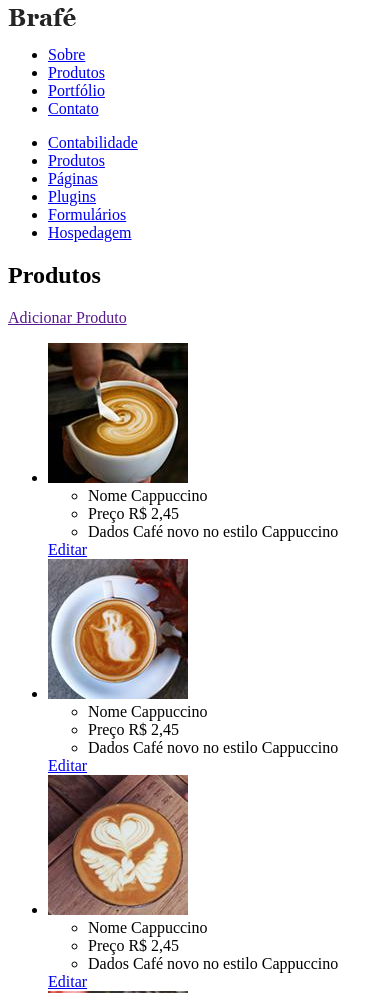
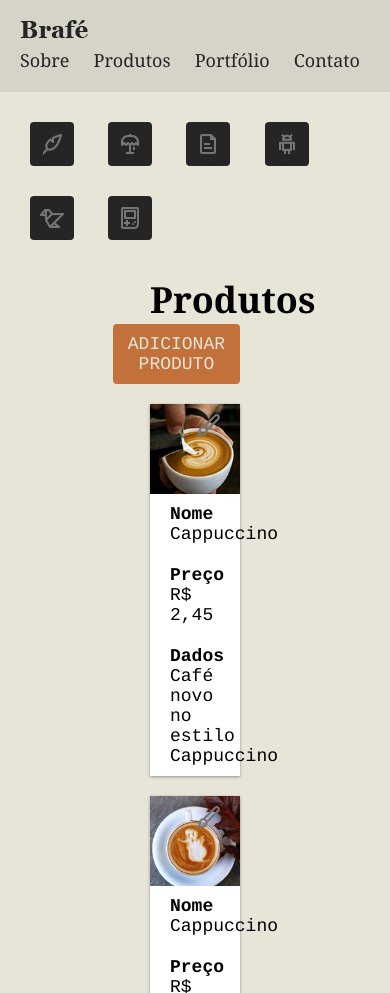
Before and after one commit to danielbaia/brafe, a plain HTML site: page brafe-3/brafe-3-puro/index.html in a window 390 px wide. Shown: the top 993 px of the page. Drawn offline with Linux system fonts and the light colour scheme.

Commit message:
add responsive page brafe 3 puro

```diff
--- /dev/null
+++ b/brafe-3/brafe-3-puro/css/style.css
@@ -0,0 +1,281 @@
+body,
+h1,
+h2,
+p,
+ul,
+li,
+a {
+    padding: 0px;
+    margin: 0px;
+}
+
+li {
+    list-style: none;
+}
+
+body {
+    box-sizing: border-box;
+    background: #E7E4D8;
+    font-family: Georgia, 'Times New Roman', Times, serif;
+}
+
+img {
+    display: block;
+    max-width: 100%;
+}
+
+
+/******HEADER******/
+
+.header {
+    padding: 20px;
+    background: #D6D3C8;
+}
+
+.header::after,
+.header::before {
+    content: "";
+    display: table;
+    clear: both;
+}
+
+.header-logo {
+    float: left;
+}
+
+.header-menu {
+    float: right;
+}
+
+.header-menu li {
+    display: inline-block;
+}
+
+.header-menu li a {
+    text-decoration: none;
+    padding: 0px 10px;
+    font-size: 1.125em;
+    color: #252525;
+}
+
+.header-menu li:first-child a {
+    padding-left: 0px;
+}
+
+@media (max-width: 739px) {
+    .header-logo {
+        float: none;
+    }
+    .header-menu {
+        margin-top: 10px;
+        float: none;
+    }
+}
+
+
+/****MAIN CONTAINER**/
+
+.main-container {
+    display: flex;
+}
+
+@media(max-width: 739px) {
+    .main-container {
+        flex-direction: column;
+    }
+}
+
+
+/*****MENU*****/
+
+.side-menu {
+    width: 300px;
+    background: #252525;
+    float: left;
+}
+
+.side-menu li {
+    display: block;
+    padding: 20px;
+}
+
+.side-menu li a {
+    display: block;
+    font-size: 1.125em;
+    text-decoration: none;
+    color: #fff;
+    border-bottom: 1px solid #707070;
+}
+
+.side-menu li a::before {
+    content: '';
+    display: inline-block;
+    width: 24px;
+    height: 24px;
+    position: relative;
+    top: 5px;
+    margin-right: 15px;
+    background-image: url('../img/icones.png');
+}
+
+.icon-contabilidade::before {
+    background-position: 0 calc(-24px * 0);
+}
+
+.icon-produtos::before {
+    background-position: 0 calc(-24px * 1);
+}
+
+.icon-paginas::before {
+    background-position: 0 calc(-24px * 2);
+}
+
+.icon-plugins::before {
+    background-position: 0 calc(-24px * 3);
+}
+
+.icon-formularios::before {
+    background-position: 0 calc(-24px * 4);
+}
+
+.icon-hospedagem::before {
+    background-position: 0 calc(-24px * 5);
+}
+
+@media(min-width: 740px) and (max-width: 960px) {
+    .side-menu {
+        width: 200px;
+    }
+}
+
+@media(max-width:739px) {
+    .side-menu {
+        margin: 15px 0 0 15px;
+        background: none;
+        width: auto;
+    }
+    .side-menu li {
+        display: inline-block;
+        padding: 15px;
+    }
+    .side-menu li a::before {
+        display: block;
+        top: 0px;
+        margin: 0px;
+    }
+    .side-menu li a {
+        width: 24px;
+        height: 24px;
+        overflow: hidden;
+        padding: 10px;
+        border: none;
+        color: #252525;
+        background: #252525;
+        border-radius: 4px;
+    }
+}
+
+
+/***PRODUTOS****/
+
+.produtos {
+    float: left;
+    width: calc(100% - 300px);
+    margin: 0 auto;
+    max-width: 960px;
+    padding: 20px;
+}
+
+.produtos header::before,
+.produtos header::after {
+    content: '';
+    display: table;
+    clear: both;
+}
+
+.produtos h1 {
+    font-size: 2.25em;
+    float: left;
+}
+
+.adicionar-produtos {
+    float: right;
+    font-family: Courier, monospace;
+    font-size: 1.125em;
+    text-align: center;
+    text-transform: uppercase;
+    text-decoration: none;
+    color: #E7E4D8;
+    background: #C17139;
+    padding: 10px 15px;
+    border-radius: 4px;
+}
+
+
+/****ITEM PRODUTOS****/
+
+.item-produtos {
+    background: #fff;
+    box-shadow: 0 1px 3px rgba(0, 0, 0, .35);
+    margin-top: 20px;
+    position: relative;
+}
+
+.item-produtos::after,
+.item-produtos::before {
+    content: '';
+    display: table;
+    clear: both;
+}
+
+.item-produtos img {
+    float: left;
+}
+
+.item-produtos a {
+    width: 24px;
+    height: 24px;
+    text-indent: -200px;
+    overflow: hidden;
+    position: absolute;
+    top: 10px;
+    right: 20px;
+    background: url(../img/edit.svg) no-repeat;
+}
+
+.item-produtos a:hover {
+    background: url("../img/edit-hover.svg") no-repeat;
+}
+
+.item-produtos ul {
+    float: left;
+    padding: 0 20px;
+    width: calc(100% - 180px);
+}
+
+.item-produtos li {
+    padding: 10px 0;
+    font-family: Courier, monospace;
+    font-size: 1.125em;
+    border-bottom: 1px solid #E7E4D8;
+}
+
+.item-produtos li:last-child {
+    border: none;
+}
+
+.item-produtos li span {
+    font-weight: bold;
+    display: inline-block;
+    width: 70px;
+}
+
+
+/****FOOTER*****/
+
+.footer {
+    background: #D6D3C8;
+    font-size: 1.125em;
+    padding: 30px;
+    text-align: center;
+}
--- a/brafe-3/brafe-3-puro/index.html
+++ b/brafe-3/brafe-3-puro/index.html
@@ -5,16 +5,18 @@
     <meta charset="utf-8">
     <meta name="viewport" content="width-device-width, initial-scale=1">
 
+    <link rel="stylesheet" type="text/css" href="./css/style.css">
+
 </head>
 
 <body>
 
-    <header>
-        <a href="">
+    <header class="header">
+        <a href="" class="header-logo">
             <img src="img/brafe.png" alt="Brafe logo">
         </a>
 
-        <nav>
+        <nav class="header-menu">
             <ul>
                 <li><a href="#">Sobre</a></li>
                 <li><a href="#">Produtos</a></li>
@@ -24,25 +26,25 @@
         </nav>
     </header>
 
-    <main>
-        <nav>
+    <main class="main-container">
+        <nav class="side-menu">
             <ul>
-                <li><a href="#">Contabilidade</a></li>
-                <li><a href="#">Produtos</a></li>
-                <li><a href="#">Páginas</a></li>
-                <li><a href="#">Plugins</a></li>
-                <li><a href="#">Formulários</a></li>
-                <li><a href="#">Hospedagem</a></li>
+                <li><a class="icon-contabilidade" href="#">Contabilidade</a></li>
+                <li><a class="icon-produtos" href="#">Produtos</a></li>
+                <li><a class="icon-paginas" href="#">Páginas</a></li>
+                <li><a class="icon-plugins" href="#">Plugins</a></li>
+                <li><a class="icon-formularios" href="#">Formulários</a></li>
+                <li><a class="icon-hospedagem" href="#">Hospedagem</a></li>
             </ul>
         </nav>
 
-        <section>
+        <section class="produtos">
             <header>
                 <h1>Produtos</h1>
-                <a href="">Adicionar Produto</a>
+                <a class="adicionar-produtos" href="">Adicionar Produto</a>
             </header>
             <ul>
-                <li>
+                <li class="item-produtos">
                     <img src="img/cafe-1.jpg" alt="">
                     <ul>
                         <li><span>Nome</span> Cappuccino</li>
@@ -52,7 +54,7 @@
                     <a href="#">Editar</a>
                 </li>
 
-                <li>
+                <li class="item-produtos">
                     <img src="img/cafe-2.jpg" alt="">
                     <ul>
                         <li><span>Nome</span> Cappuccino</li>
@@ -62,7 +64,7 @@
                     <a href="#">Editar</a>
                 </li>
 
-                <li>
+                <li class="item-produtos">
                     <img src="img/cafe-3.jpg" alt="">
                     <ul>
                         <li><span>Nome</span> Cappuccino</li>
@@ -72,7 +74,7 @@
                     <a href="#">Editar</a>
                 </li>
 
-                <li>
+                <li class="item-produtos">
                     <img src="img/cafe-4.jpg" alt="">
                     <ul>
                         <li><span>Nome</span> Cappuccino</li>
@@ -86,6 +88,10 @@
         </section>
     </main>
 
+    <footer class="footer">
+        <p>Direitos Reservados a Origamid.</p>
+        <p>Avnedia Brasil - 300 - Arco da Lapa - Rio de Janeiro</p>
+    </footer>
 
 </body>
 
```
Also changed, not shown: 1 other file.
